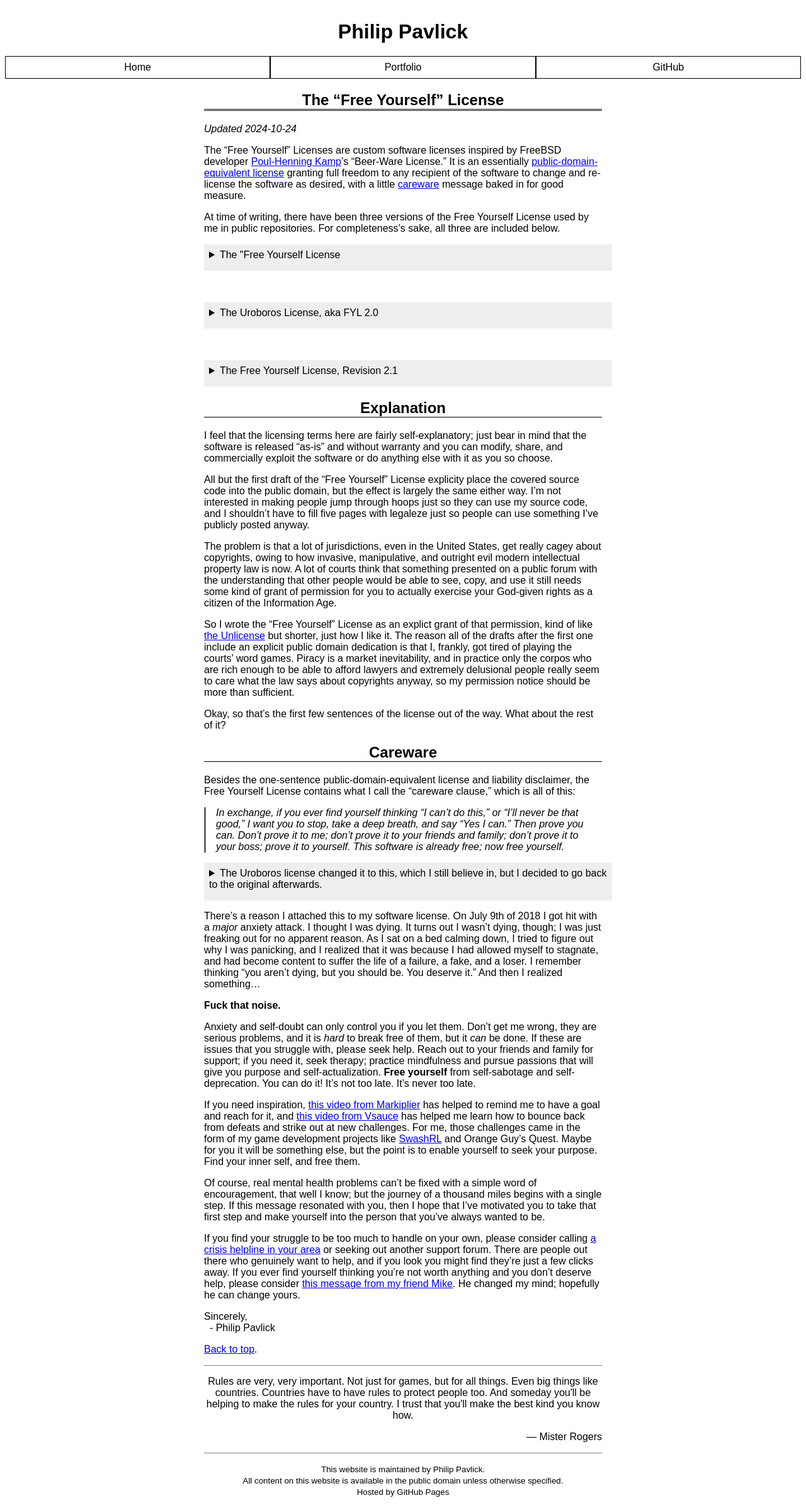
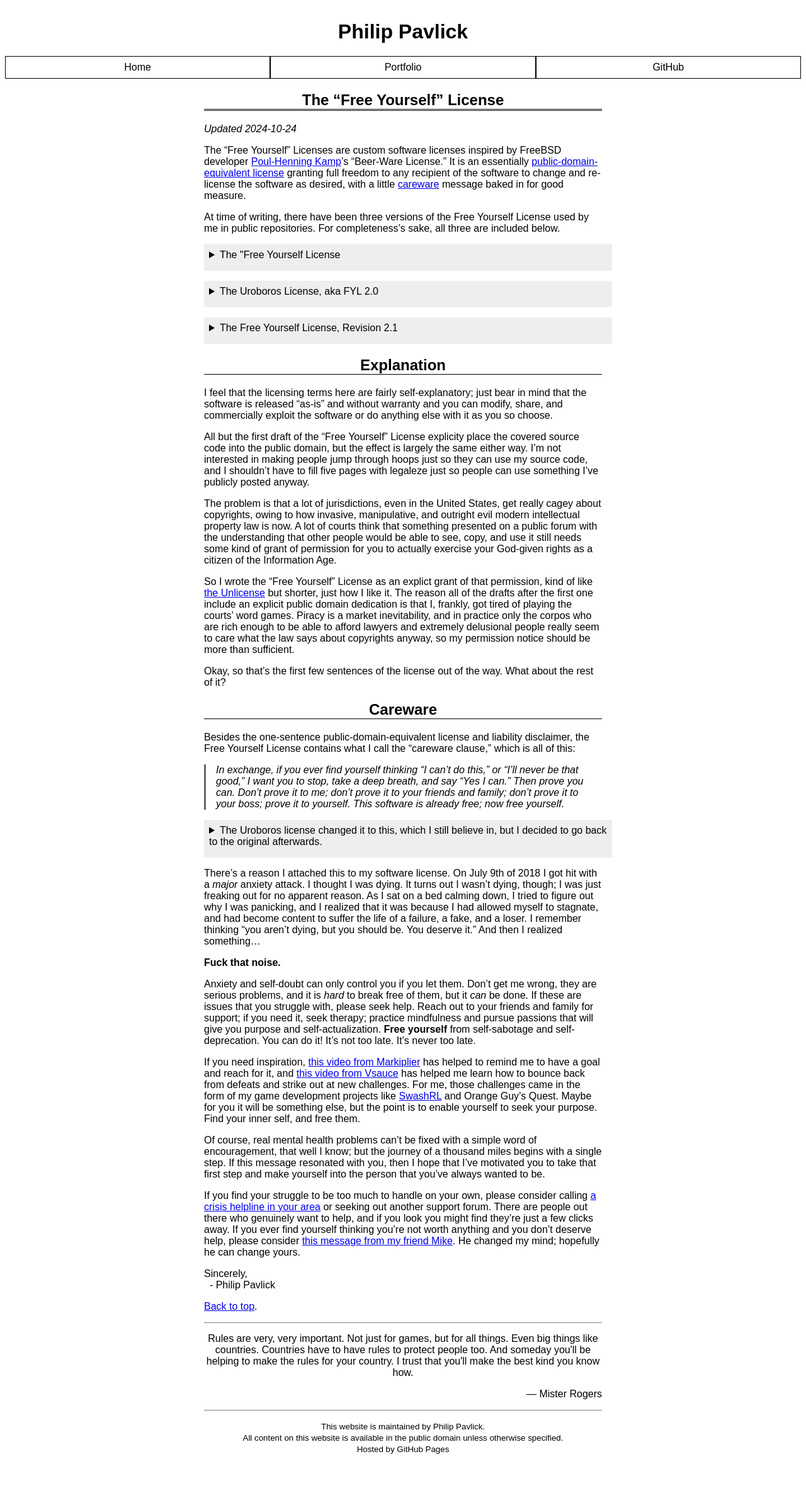
Before and after one commit to swashdev/swashdev.github.io, a Jekyll site: the page built from licenses/fyl.md, in a window 1280 px wide. Shown: the whole page at 63% size. Built offline with Jekyll 4.4.1, drawn with Linux system fonts in a browser that asks for light colours; after the commit the page ends 2330 px from its top, so only the background shows below that.

Commit message:
Fix margins on details blocks.

```diff
--- a/css/style.css
+++ b/css/style.css
@@ -136,6 +136,10 @@ details
     display: block;
     width: 100%;
     background-color: #eee;
+    margin-top: 1em;
+    margin-bottom: 1em;
+    margin-left: 0;
+    margin-right: 0;
     padding: 0.5em;
 }
 details summary
--- a/licenses/fyl.md
+++ b/licenses/fyl.md
@@ -40,8 +40,6 @@ https://pavlick.net/fyl/
 (<a href="/files/fyl.txt">Download text file</a>)
 </details>
 
-<br />
-
 <details>
 <summary>The Uroboros License, aka FYL 2.0</summary>
 <p>
@@ -56,8 +54,6 @@ This software is already free; now free yourself.
 </p>
 (<a href="/files/uroboros-license.txt">Download text file</a>)
 </details>
-
-<br />
 
 <details>
 <summary>The Free Yourself License, Revision 2.1</summary>
```
